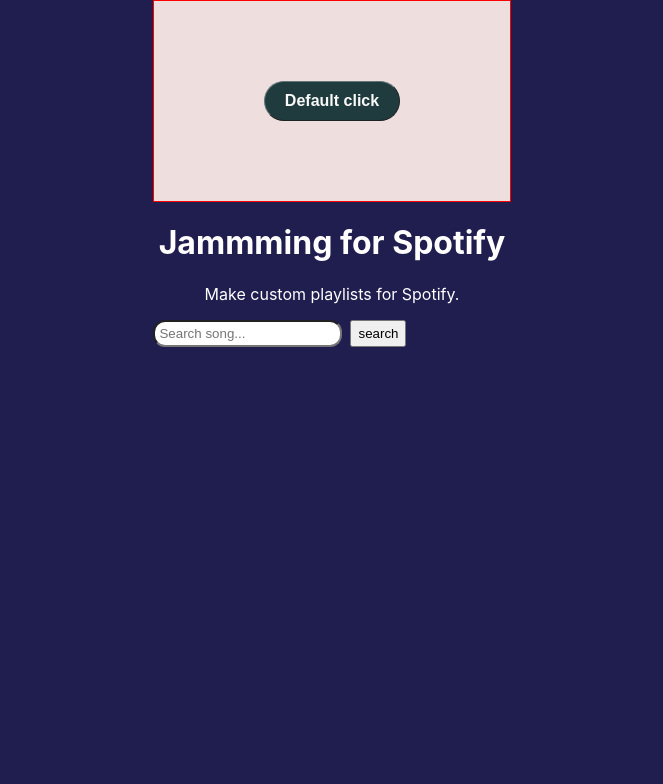
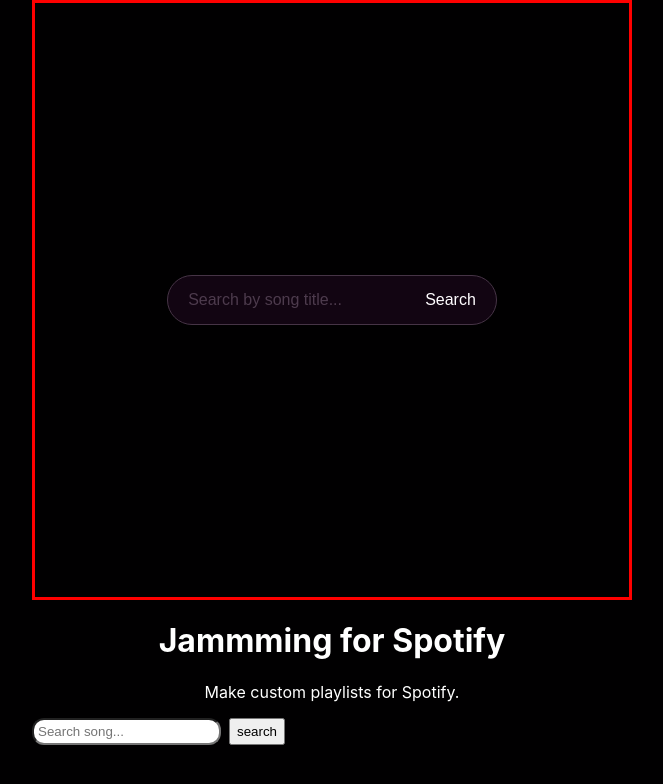
Before and after one commit to dileeparanawake/Jammming, a React (Create React App) app: page / in a window 1280 px wide. Shown: the top 784 px of the page, without its empty margins (308-971 px from the left). Built offline with nearby package versions, Linux system fonts and the light colour scheme.

Commit message:
add search pill componenet

```diff
--- a/src/components/ButtonStandard/ButtonStandard.jsx
+++ b/src/components/ButtonStandard/ButtonStandard.jsx
@@ -2,7 +2,7 @@
 
 function ButtonStandard(props) {
   return (
-    <button className="button_standard">
+    <button className={props.className || "button_standard"}>
       <p>{props.buttonText || "Default click"}</p>
     </button>
   );
--- a/src/components/ButtonStandard/button-standard.css
+++ b/src/components/ButtonStandard/button-standard.css
@@ -1,11 +1,12 @@
 .button_standard {
-  background-color: #1f3b3e;
-  color: #f9f9f7;
+  background-color: #120512;
+  color: #fffdff;
   border-radius: 20px;
   padding: 5px 10px 5px 10px;
-  border-color: #647678;
-  border-width: 1px;
+  border: #392a39 solid 1px;
   margin: 10px;
+  transform: none; /* Disable press effect */
+  box-shadow: none;
 }
 
 .button_standard p {
@@ -16,20 +17,22 @@
 }
 
 .button_standard:hover {
-  background-color: #2b4d51;
+  background-color: #1b0c1b;
   color: #ffffff;
   border-radius: 20px;
   padding: 5px 10px 5px 10px;
-  border-color: #7e8f91;
-  border-width: 1px;
+  border: #cab6ca solid 1px;
   margin: 10px;
+  transform: none; /* Disable press effect */
+  box-shadow: none;
 }
 .button_standard:active {
-  background-color: #1d2324;
-  color: #bfbcb9;
+  background-color: #332a33;
+  color: #ffffff;
   border-radius: 20px;
   padding: 5px 10px 5px 10px;
-  border-color: #434f51;
-  border-width: 1px;
+  border: #e9e1e9 solid 1px;
   margin: 10px;
+  transform: none; /* Disable press effect */
+  box-shadow: inset 0 0 0 1px #e9e1e9;
 }
--- /dev/null
+++ b/src/components/SearchPill/SearchButton.jsx
@@ -0,0 +1,7 @@
+import React from "react";
+
+function SearchButton(props) {
+  return <button className="search-button">Search</button>;
+}
+
+export default SearchButton;
--- /dev/null
+++ b/src/components/SearchPill/SearchInput.jsx
@@ -0,0 +1,13 @@
+import React from "react";
+
+function SearchInput(props) {
+  return (
+    <input
+      type="text"
+      className="search-input"
+      placeholder="Search by song title..."
+    />
+  );
+}
+
+export default SearchInput;
--- /dev/null
+++ b/src/components/SearchPill/SearchPillWrapper.jsx
@@ -0,0 +1,17 @@
+import React from "react";
+import "./search-pill.css";
+import SearchInput from "./SearchInput";
+import SearchButton from "./SearchButton";
+
+function SearchPillWrapper(props) {
+  return (
+    <div className="search-pill-wrapper">
+      <form name="searchResult">
+        <SearchInput></SearchInput>
+        <SearchButton></SearchButton>
+      </form>
+    </div>
+  );
+}
+
+export default SearchPillWrapper;
--- /dev/null
+++ b/src/components/SearchPill/search-pill.css
@@ -0,0 +1,48 @@
+.search-pill-wrapper {
+  display: flex;
+  align-items: center;
+  background-color: #120512;
+  border: #463446 solid 1px;
+  border-radius: 50px;
+  overflow: hidden;
+  max-width: 400px;
+  box-sizing: border-box;
+}
+
+.search-input {
+  flex: 1;
+  background-color: transparent;
+  padding: 15px 10px 15px 20px;
+  font-weight: 500;
+  color: #fffdff;
+  font-size: medium;
+  height: 100%;
+  outline: none;
+  border: none;
+}
+
+.search-input::placeholder {
+  color: #4d3b4d;
+  font-size: medium;
+  font-weight: 400;
+  opacity: 1;
+}
+
+.search-button {
+  flex: 1;
+  color: #fffdff;
+  background-color: transparent;
+  border-radius: 0 50px 50px 0;
+  padding: 15px 20px;
+  border: none;
+  outline: none;
+  font-size: medium;
+  font-weight: 500;
+}
+
+.search-button:hover {
+  color: #fffdff;
+  background-color: #1b0c1b;
+  border: none;
+  outline: none;
+}
--- a/src/index.css
+++ b/src/index.css
@@ -6,7 +6,7 @@
   -webkit-font-smoothing: antialiased;
   -moz-osx-font-smoothing: grayscale;
   color: white;
-  background-color: #201d4f;
+  background-color: #010001;
 }
 
 code {
--- /dev/null
+++ b/src/utilities/AppColors/AppColors.jsx
@@ -0,0 +1,24 @@
+import React from "react";
+import "./app-colors.css";
+
+function AppColors() {
+  return (
+    <div className="app-color background">
+      <p>Background</p>
+      <div className="app-color foreground">
+        <p>Foreground</p>
+        <div className="app-color button-standard">
+          <p>Button standard</p>
+          <div className="app-color button-hover">
+            <p>Button hover</p>
+            <div className="app-color button-active">
+              <p>Button active</p>
+            </div>
+          </div>
+        </div>
+      </div>
+    </div>
+  );
+}
+
+export default AppColors;
--- /dev/null
+++ b/src/utilities/AppColors/app-colors.css
@@ -0,0 +1,59 @@
+.app-color.background {
+  display: flex;
+  flex-direction: column;
+  align-items: center;
+  justify-content: center;
+  background-color: #010001;
+  width: 500px;
+  height: 500px;
+}
+
+.app-color p {
+  color: #fffdff;
+}
+
+.app-color.foreground {
+  display: flex;
+  flex-direction: column;
+  align-items: center;
+  justify-content: center;
+  background-color: #120512;
+  border: #392a39 solid 1px;
+
+  width: 80%;
+  height: 80%;
+}
+
+.app-color.button-standard {
+  display: flex;
+  flex-direction: column;
+  align-items: center;
+  justify-content: center;
+  border: #463446 solid 1px;
+  background-color: #120512;
+  width: 80%;
+  height: 80%;
+}
+
+.app-color.button-hover {
+  display: flex;
+  flex-direction: column;
+  align-items: center;
+  justify-content: center;
+  background-color: #1b0c1b;
+  border: #cab6ca solid 1px;
+  width: 80%;
+  height: 80%;
+}
+.app-color.button-active {
+  display: flex;
+  color: #ffffff;
+  flex-direction: column;
+  align-items: center;
+  justify-content: center;
+  border: #e9e1e9 solid 1px;
+  box-shadow: inset 0 0 0 1px #e9e1e9;
+  background-color: #332a33;
+  width: 80%;
+  height: 80%;
+}
--- a/src/utilities/PrototypeElements/PrototypeElements.jsx
+++ b/src/utilities/PrototypeElements/PrototypeElements.jsx
@@ -1,13 +1,20 @@
 import React from "react";
 import "./prototype-elements.css";
+import ButtonStandard from "../../components/ButtonStandard/ButtonStandard";
+import SearchPillWrapper from "../../components/SearchPill/SearchPillWrapper";
 
-import ButtonStandard from "../../components/ButtonStandard/ButtonStandard";
-
+import AppColors from "../AppColors/AppColors";
 function PrototypeElements(props) {
   // const showPrototype = props.display ? "display true"
   return (
     <div className={props.isHidden(props.className, props.hide)}>
-      <ButtonStandard></ButtonStandard>
+      <div className="hidden">
+        <AppColors />
+        <ButtonStandard />
+      </div>
+      <div>
+        <SearchPillWrapper></SearchPillWrapper>
+      </div>
     </div>
   );
 }
--- a/src/utilities/PrototypeElements/prototype-elements.css
+++ b/src/utilities/PrototypeElements/prototype-elements.css
@@ -2,10 +2,13 @@
   display: flex;
   align-items: center;
   justify-content: center;
-  background-color: #eedede;
-  min-height: 200px;
-  min-height: 200px;
-  border: 1px solid red;
+  background-color: #010001;
+  margin: none;
+  padding: none;
+  min-height: 600px;
+  min-width: 600px;
+  border: 3px solid red;
+  box-sizing: border-box;
 }
 
 .hidden {
```
